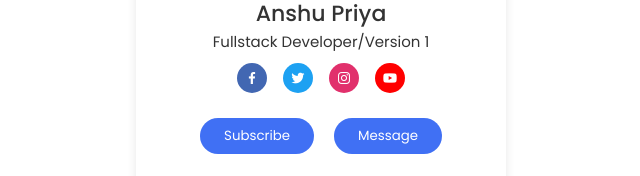
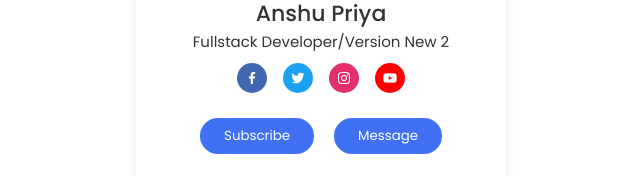
Before and after one commit to AnshuPriya93/profileaccount, a plain HTML site: page index.html in a window 1280 px wide. Shown: the part 375-551 px from the top of the page, 319-959 px from the left. Drawn offline with nearby package versions, Linux system fonts and the light colour scheme.

Commit message:
Version New 2

```diff
--- a/index.html
+++ b/index.html
@@ -20,7 +20,7 @@
             </div>
             <div class="text-data">
                 <div class="name">Anshu Priya</div>
-                <div class="profession">Fullstack Developer/Version 1</div>
+                <div class="profession">Fullstack Developer/Version New 2</div>
             </div>
             <div class="media-button">
                 <a href="" class="link" style="background: #4267b2;">
```
